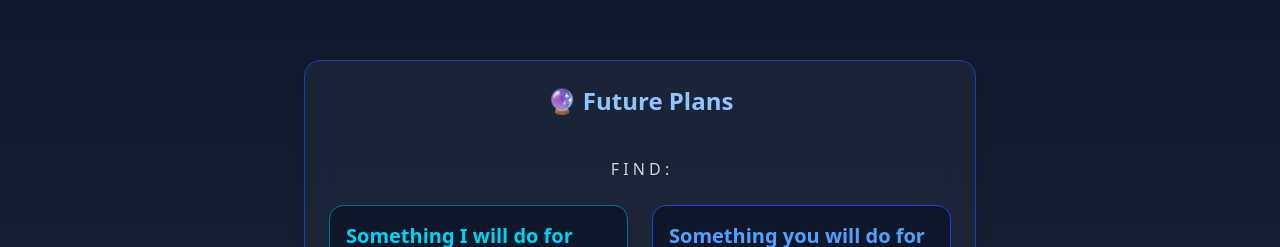
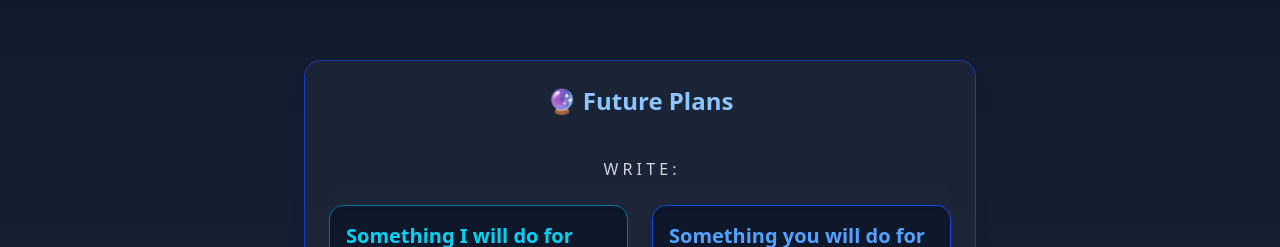
Before and after one commit to Rakotomalala01/quizz_games, a React (Vite) app: page /futurePlans in a window 1280 px wide. Shown: the part 116-363 px from the top of the page. Built offline with nearby package versions, Linux system fonts and the light colour scheme.

Commit message:
JR: modif futurlan info

```diff
--- a/src/pages/futurPlanPage.tsx
+++ b/src/pages/futurPlanPage.tsx
@@ -26,7 +26,7 @@ export default function FuturePlans() {
 
         <Card className="glow-animation bg-[#1e293b]/70 backdrop-blur-md p-6 rounded-2xl border border-blue-800 shadow-lg">
           <h2 className="text-2xl font-semibold text-blue-300 mb-4 text-center">🔮 Future Plans</h2>
-          <p className="text-gray-300 text-center">F I N D :</p>
+          <p className="text-gray-300 text-center">W R I T E :</p>
           <div className="grid grid-cols-1 md:grid-cols-2 gap-6">
             <div className="bg-[#0f172a] border border-cyan-700 rounded-xl p-4 shadow-inner">
               <h2 className="text-xl font-semibold text-cyan-400 mb-2">Something I will do for you 💙</h2>
```
